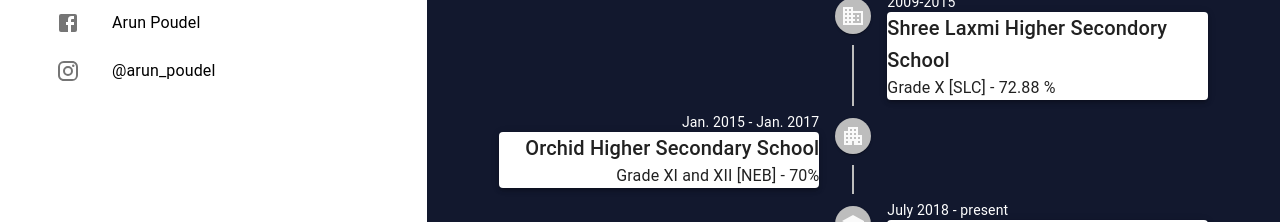
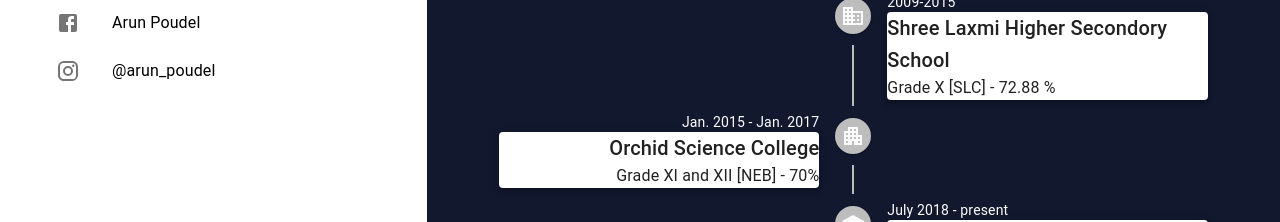
Before and after one commit to kh123sde/PORTFOLIO, a React (Create React App) app: page / in a window 1280 px wide. Shown: the part 1040-1262 px from the top of the page. Built offline with nearby package versions, Linux system fonts and the light colour scheme; a web font is replaced by a local one.

Commit message:
Update Skills1.js

```diff
--- a/src/Components/Skills1.js
+++ b/src/Components/Skills1.js
@@ -142,7 +142,7 @@ export default function Skills1() {
                                             </Typography>
                                             <Paper elevation={3} className='timelinePaper'>
                                                 <Typography variant="h6" component="h1">
-                                                Orchid Higher Secondary School
+                                                Orchid Science College
                                                 </Typography>
                                                 <Typography>
                                                     Grade XI and XII [NEB] - 70%
```
